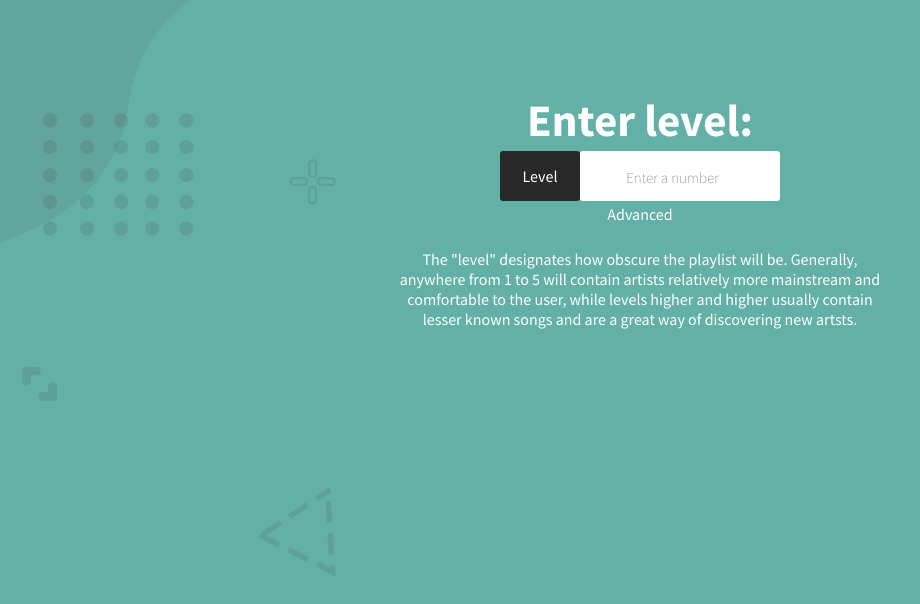
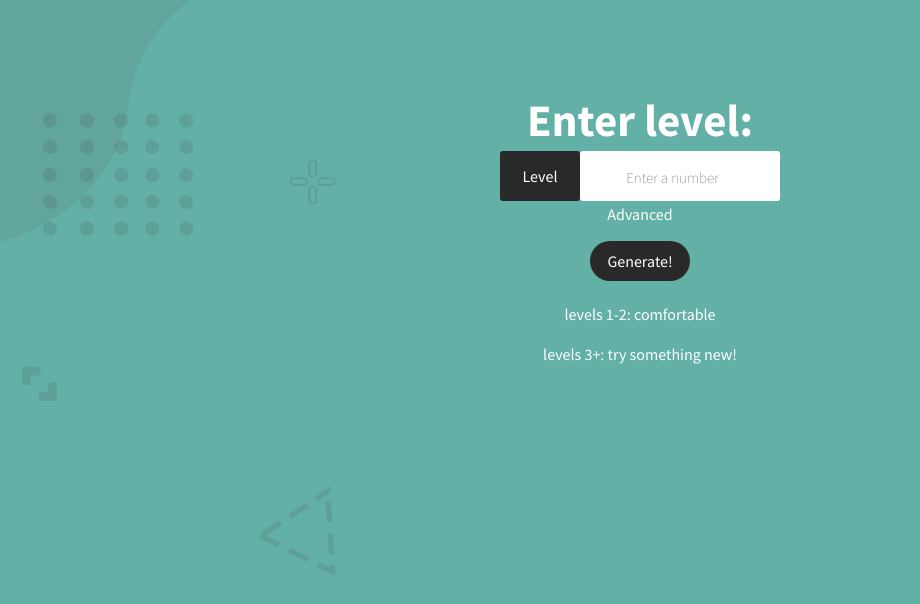
Before and after one commit to StephenChou/Surprisify-Playlist-Generator, a Flask app: template templates/generate_playlist.html in a window 1280 px wide. Shown: the part 80-684 px from the top of the page, without its empty margins (0-920 px from the left). Run offline with Flask 2, Linux system fonts and the light colour scheme; the template is opened without the code that fills it, so the values that code supplies are empty.

Commit message:
Changed playlist generation page

```diff
--- a/static/levels.css
+++ b/static/levels.css
@@ -248,6 +248,25 @@ html, body {
 		animation-fill-mode: forwards;
 	}
 
+	#generate-btn {
+		background-color: #292929;
+		text-align: center;
+		font-family: Source Sans Pro;
+		color: white;
+		align-items: center;
+		width: 100px;
+		line-height: 40px;
+		border-radius: 20px;
+		margin: 0 auto;
+		margin-bottom: 15px;
+		cursor: pointer;
+		opacity: 1;
+		transition: 0.2s;
+	}
+
+	#generate-btn:hover {
+		opacity: 0.8;
+	}
 
 
 
--- a/static/modal.js
+++ b/static/modal.js
@@ -4,13 +4,16 @@ var submit_btn = document.getElementById('pl_submit');
 var pl_name = document.getElementById('playlist-name');
 var pl_desc = document.getElementById('playlist-description');
 var modal = document.querySelector('.modal');
+var levels_btn = document.getElementById('levels-btn');
+var generate_btn = document.getElementById('generate-btn');
 
 
-
+// Button for opening modal
 open_btn.addEventListener('click', ()=> {
     modal.classList.add('modal-active');
 });
 
+// Button for closing modal
 close_btn.addEventListener('click', ()=> {
     modal.classList.remove('modal-active');
     pl_name.value = "";
@@ -20,12 +23,15 @@ close_btn.addEventListener('click', ()=> {
 
 
 $(document).ready(function() {
+
+    // Submit custom playlist name and/or description to backend page
     $('#pl_submit').on('click', ()=> {
         event.preventDefault();
         modal.classList.remove('modal-active');
         var name = $('#playlist-name').val();
         var desc = $('#playlist-description').val();
 
+        // Post custom name/desc form data
         req = $.ajax({
             url : '/update',
             type : 'POST',
@@ -34,23 +40,55 @@ $(document).ready(function() {
 
     });
 
-});
+    // If user hits the enter key, disable generate button to avoid double generation
+    $('levels-btn').bind('keypress', function(event) {
+        if (event.keyCode == 13) {
+            $('#generate-btn').prop('disabled', true);
+        }
+    });
+
+    // If user hits generate button, disable enter key to avoid double generation
+    $('#generate-btn').on('click', ()=> {
+
+        // disable input text so it can't be changed while generating
+        $('levels-btn').prop('disabled', true);
+
+        var levels = $('#levels-btn').val();
+
+        // Post level data
+        if (levels) {
+            req = $.ajax({
+                url : '/generate_playlist',
+                type : 'POST',
+                data : {level : levels}
+            });
+
+            window.location = "/success";
+
+        }
+
+
+    });
 
 
 
+});
+
+// Prevent posting
 pl_name.addEventListener('keypress', function(event) {
         if (event.keyCode == 13) {
             event.preventDefault();
         }
     });
 
+// Prevent posting
 pl_desc.addEventListener('keypress', function(event) {
         if (event.keyCode == 13) {
             event.preventDefault();
         }
     });
 
-
+// Ability to click outside of modal to close
 window.onclick = function(event) {
     if (event.target == modal) {
         modal.classList.remove('modal-active');
--- a/templates/generate_playlist.html
+++ b/templates/generate_playlist.html
@@ -58,7 +58,8 @@
 					</div>
 				</div>
 				<p id="options"><a href="#">Advanced</a></p>
-				<p id="description"> The "level" designates how obscure the playlist will be. Generally, anywhere from 1 to 5 will contain artists relatively more mainstream and comfortable to the user, while levels higher and higher usually contain lesser known songs and are a great way of discovering new artsts. </p>
+				<div id='generate-btn'>Generate!</div>
+				<p id="description">levels 1-2: comfortable <br><br>levels 3+: try something new!</p>
 
 			</div>
 		</div>
```
